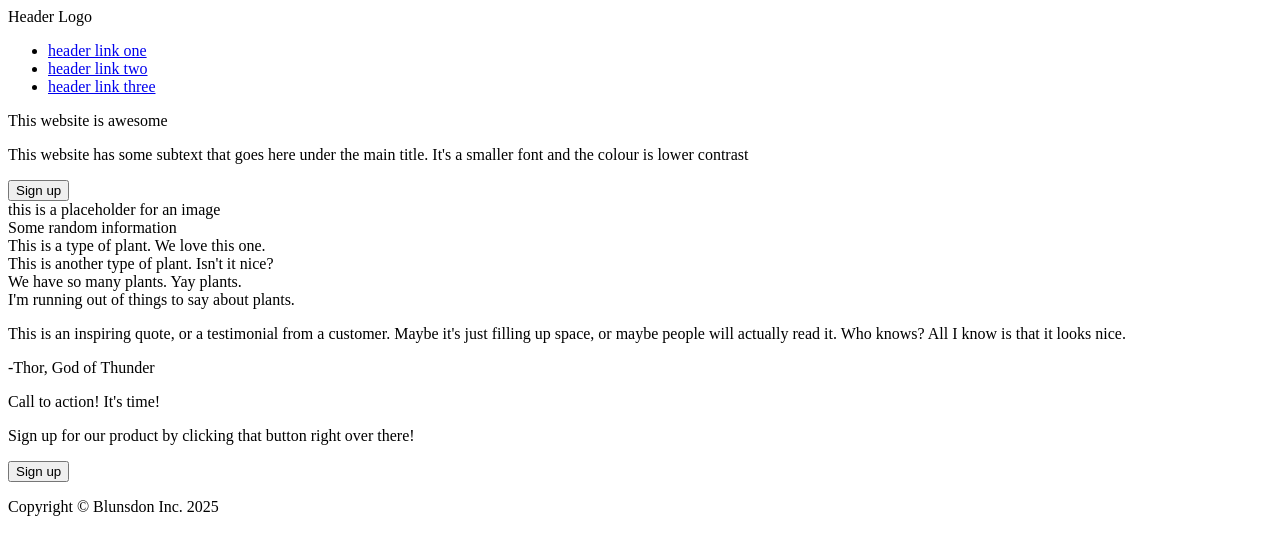
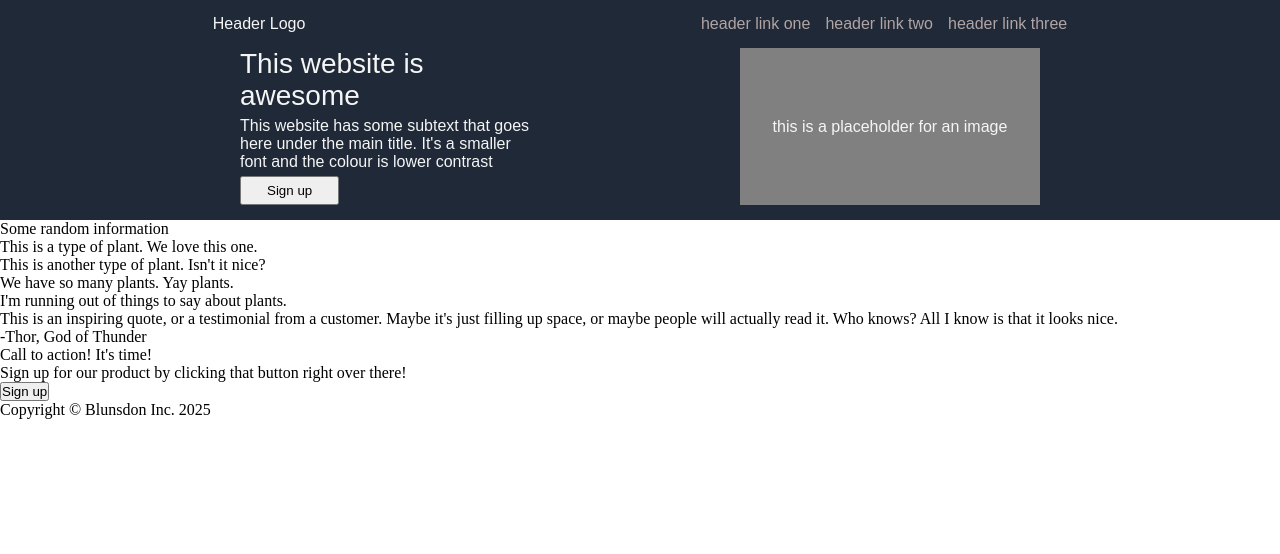
Before and after one commit to AliBabaGZ/landing-page, a plain HTML site: page index.htm in a window 1280 px wide. Drawn offline with Linux system fonts and the light colour scheme.

Commit message:
Added CSS for header

```diff
--- a/index.htm
+++ b/index.htm
@@ -8,19 +8,25 @@
   </head>
   <body>
     <div class="header">
+      <div class="logo-links">
         <div class="logo">Header Logo</div>
         <ul>
           <li><a href="#">header link one</a></li>
           <li><a href="#">header link two</a></li>
           <li><a href="#">header link three</a></li>
         </ul>
+      </div>
+      <div class="header-bottom">
+        <div class="text-button">
           <div class="hero-main-text">This website is awesome</div>
           <p>
-        This website has some subtext that goes here under the main title. It's
-        a smaller font and the colour is lower contrast
+            This website has some subtext that goes here under the main title.
+            It's a smaller font and the colour is lower contrast
           </p>
-      <button>Sign up</button>
+          <button class="header-signup">Sign up</button>
+        </div>
         <div class="img-placeholder">this is a placeholder for an image</div>
+      </div>
     </div>
     <div class="information">
       <div class="info-header">Some random information</div>
--- a/style.css
+++ b/style.css
@@ -0,0 +1,63 @@
+* {
+    margin: 0;
+    padding: 0;
+    box-sizing: border-box;
+}
+
+.header {
+    background-color: #1F2937;
+    color: whitesmoke;
+    font-family: Arial, Helvetica, sans-serif;
+
+    display: flex;
+    flex-direction: column;
+    padding: 15px;
+
+}
+
+.logo-links {
+    display: flex;
+    justify-content: space-around;
+    margin-bottom: 15px;
+}
+
+.header a {
+    color: rgb(177, 164, 164);
+    text-decoration: none;
+
+}
+
+.header ul {
+    list-style: none;
+    display: flex;
+    gap: 15px;
+
+}
+
+.header-bottom {
+    display: flex;
+    justify-content: center;
+    gap: 200px;
+}
+
+.hero-main-text {
+    font-size: 28px;
+    margin-bottom: 5px;
+}
+
+.img-placeholder {
+    background-color: grey;
+    display: flex;
+    justify-content: center;
+    align-items: center;
+    width: 300px;
+}
+
+.text-button {
+    width: 300px;
+}
+
+.header-signup {
+    padding: 5px 25px;
+    margin-top: 5px;
+}
```
Lines whose indentation alone changed are shown as unchanged.
